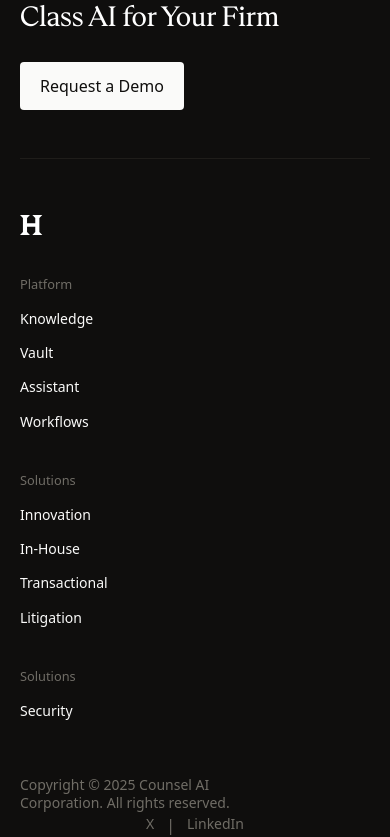
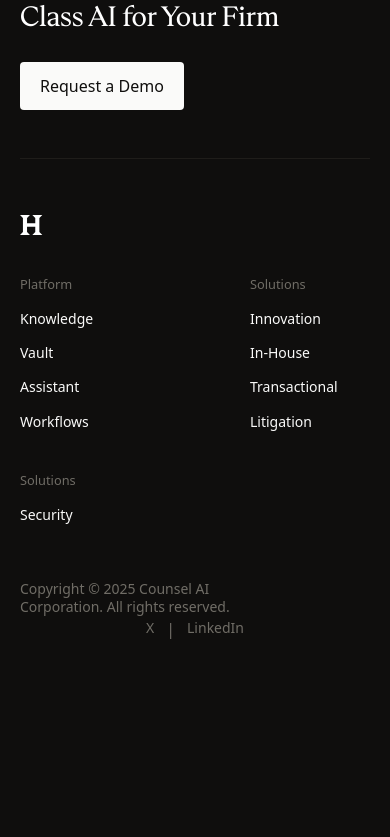
Before and after one commit to VladislavHo/harvey.ai, a React (Vite) app: page /platform/assistant in a window 390 px wide. Shown: the part 5720-6557 px from the top of the page. After the commit the page ends 6361 px from the top, so only its background shows below. Built offline with nearby package versions, Linux system fonts and the light colour scheme.

Commit message:
init: working with adapriove in footer

```diff
--- a/src/widgets/footer/Footer.tsx
+++ b/src/widgets/footer/Footer.tsx
@@ -36,7 +36,7 @@
             <img src={logo} alt="logo" />
           </div>
         </div>
-        <div className="info flex w-full flex-col md:flex-row md:justify-end md:gap-0 gap-10">
+        <div className="info flex w-full md:justify-end justify-between flex-wrap md:gap-0 gap-10">
           <div className="flex flex-col gap-4 w-[120px]">
             <small className="text-gray-600">
               Platform
```
